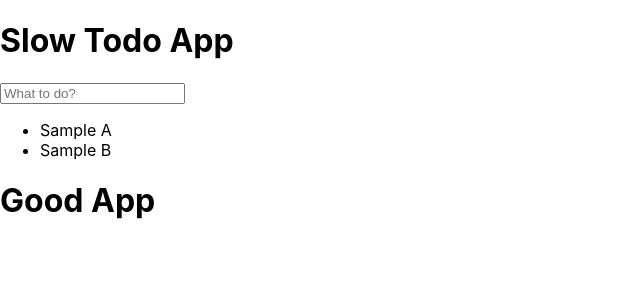
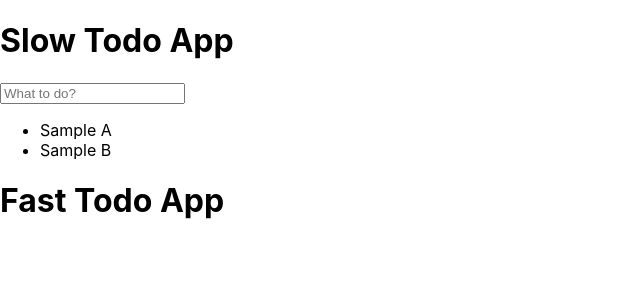
Before and after one commit to impactbyte-ancalagon/learn-react-redux, a React (Create React App) app: page / in a window 1280 px wide. Shown: the top 300 px of the page, without its empty margins (0-640 px from the left). Built offline with nearby package versions, Linux system fonts and the light colour scheme.

Commit message:
Install styled-components and redux

```diff
--- a/package.json
+++ b/package.json
@@ -5,7 +5,10 @@
   "dependencies": {
     "react": "^16.7.0",
     "react-dom": "^16.7.0",
-    "react-scripts": "2.1.3"
+    "react-redux": "6.0.0",
+    "react-scripts": "2.1.3",
+    "redux": "4.0.1",
+    "styled-components": "4.1.3"
   },
   "scripts": {
     "start": "react-scripts start",
--- a/src/FastTodoApp/index.js
+++ b/src/FastTodoApp/index.js
@@ -4,7 +4,7 @@ class FastTodoApp extends Component {
   render() {
     return (
       <div>
-        <h1>Good App</h1>
+        <h1>Fast Todo App</h1>
       </div>
     )
   }
```
Also changed, not shown: 1 other file (tests, documents, lock files or other folders).
